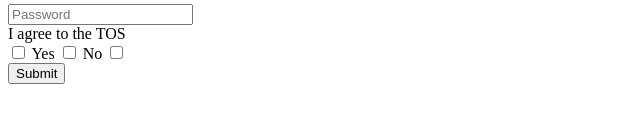
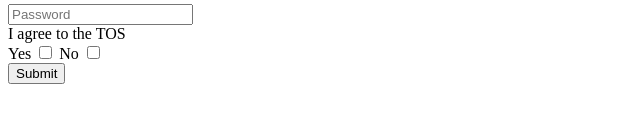
Before and after one commit to acciojob/signup-form-car-manasiTayade23, a website: page main.html in a window 1280 px wide. Shown: the part 292-414 px from the top of the page, 0-640 px from the left. Drawn offline with Linux system fonts and the light colour scheme.

```diff
--- a/main.html
+++ b/main.html
@@ -53,7 +53,7 @@
     <br>
     <lable for="tos">I agree to the TOS</lable>
 	<br>
-    <input type="checkbox" id="#tos" required>
+
     <lable for="yes">Yes</lable>
     <input type="checkbox" id="#tos">
     <label for="no">No</label>
```
